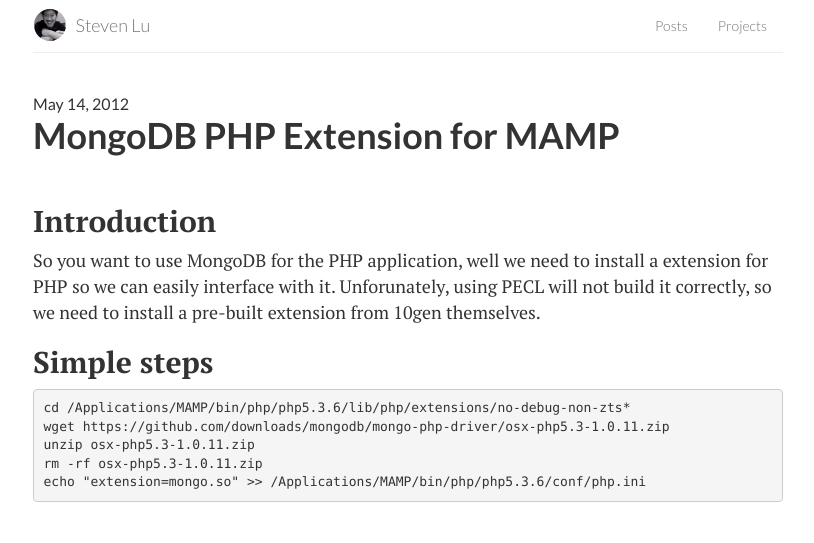
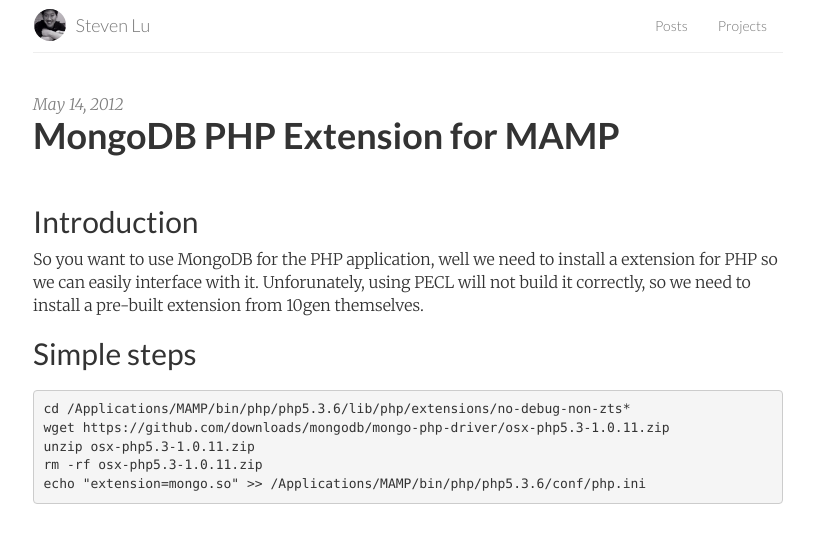
Before and after one commit to sjlu/sjlu.github.io, a Jekyll site: the page built from posts/_posts/2012-05-14-mongodb-php-extension-for-mamp.md, in a window 1280 px wide. Shown: the top 543 px of the page, without its empty margins (232-1046 px from the left). Built offline with Jekyll 4.4.1, drawn with Linux system fonts in a browser that asks for light colours; comment, search, counter and statistics services are not loaded.

Commit message:
Font fixes.

```diff
--- a/_layouts/default.html
+++ b/_layouts/default.html
@@ -10,7 +10,8 @@
 
     <link rel="canonical" href="{{ page.url | replace:'index.html','' | prepend: site.baseurl | prepend: site.url }}">
 
-    <link rel="stylesheet" type="text/css" href="{{ "/fonts/fonts.css" | prepend: site.baseurl }}">
+    <link href='http://fonts.googleapis.com/css?family=Merriweather:300,300italic,400,400italic,700,700italic' rel='stylesheet' type='text/css'>
+    <link href='http://fonts.googleapis.com/css?family=Lato:300,400,700' rel='stylesheet' type='text/css'>
     <link rel="stylesheet" href="{{ "/vendor/bootstrap/css/bootstrap.min.css" | prepend: site.baseurl }}">
     <link rel="stylesheet" href="{{ "/vendor/font-awesome/css/font-awesome.min.css" | prepend: site.baseurl }}">
     <link rel="stylesheet" href="{{ "/css/main.css" | prepend: site.baseurl }}">
--- a/css/main.scss
+++ b/css/main.scss
@@ -5,7 +5,7 @@
 
 // Globals
 body {
-  font-family: "Lato", sans-serif;
+  font-family: "Lato", serif;
   font-weight: 300;
 }
 
@@ -154,23 +154,40 @@
 
 // Post page
 .post {
+  font-family: "Lato", serif;
+  font-weight: 400;
+
   .post-header {
     h1 {
+      font-weight: 700;
       margin-top: 0;
-      font-weight: 700;
     }
 
     p {
+      font-family: "Merriweather", sans-serif;
+      font-style: italic;
       font-weight: 400;
-      font-size: 16px;
-      margin-bottom: 0;
+      font-size: 18px;
+
+      &.meta {
+        color: gray;
+        margin-bottom: 0;
+        font-weight: 300;
+        font-size: 16px;
+      }
     }
   }
 
   .post-content {
-    font-family: 'PT Serif', Georgia, 'Times New Roman', serif;
-    font-weight: 400;
-    font-size: 18px;
+    p {
+      font-family: "Merriweather", sans-serif;
+      font-weight: 300;
+      font-size: 16px;
+    }
+
+    pre {
+      margin: 20px 0;
+    }
   }
 }
 
--- a/fonts/fonts.css
+++ /dev/null
@@ -1,29 +0,0 @@
-@font-face {
-  font-family: "Lato";
-  font-weight: 300;
-  src: url("Lato-Light.ttf");
-}
-
-@font-face {
-  font-family: "Lato";
-  font-weight: 400;
-  src: url("Lato-Regular.ttf");
-}
-
-@font-face {
-  font-family: "Lato";
-  font-weight: 700;
-  src: url("Lato-Bold.ttf");
-}
-
-@font-face {
-  font-family: "PT Serif";
-  font-weight: 400;
-  src: url("PT_Serif-Web-Regular.ttf");
-}
-
-@font-face {
-  font-family: "PT Serif";
-  font-weight: 500;
-  src: url("PT_Serif-Web-Bold.ttf");
-}
```
Also changed, not shown: fonts/Lato-Bold.ttf (deleted), fonts/Lato-Light.ttf (deleted), fonts/Lato-Regular.ttf (deleted), fonts/PT_Serif-Web-Bold.ttf (deleted), fonts/PT_Serif-Web-Regular.ttf (deleted).
